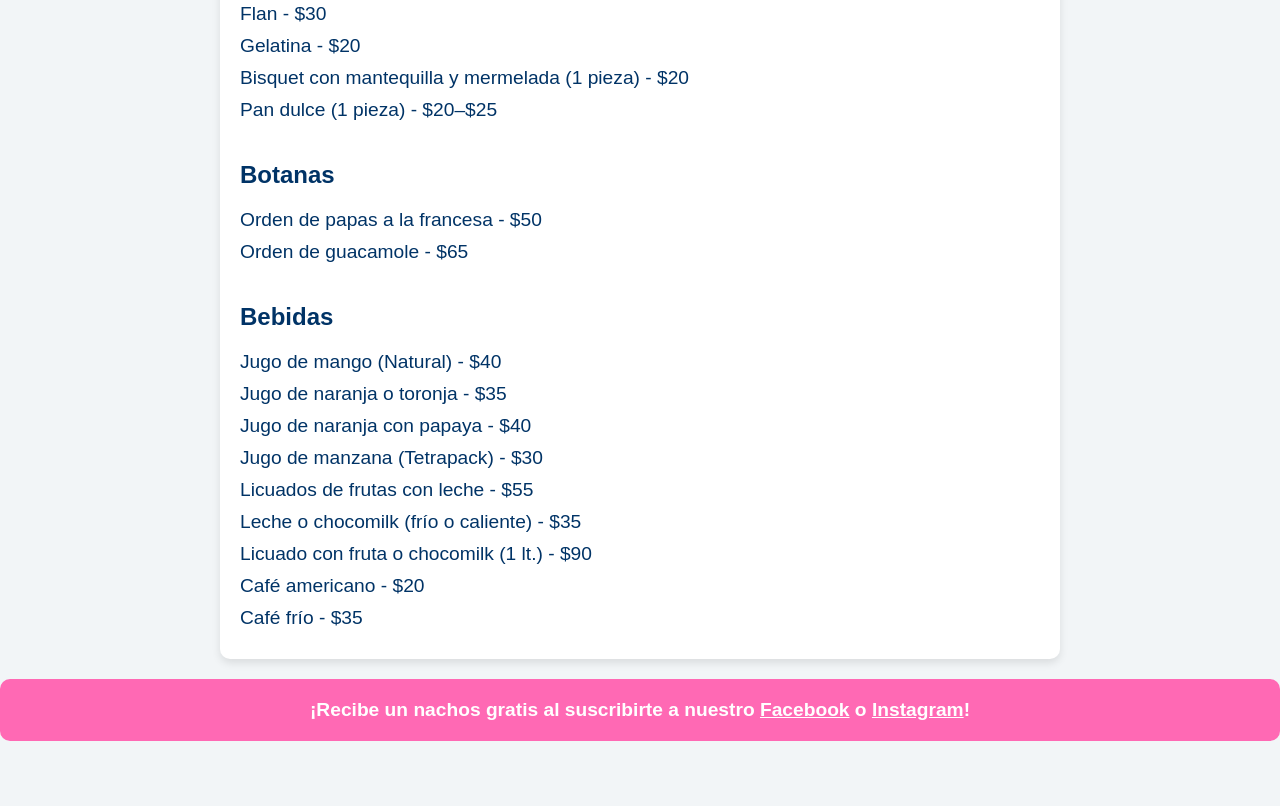
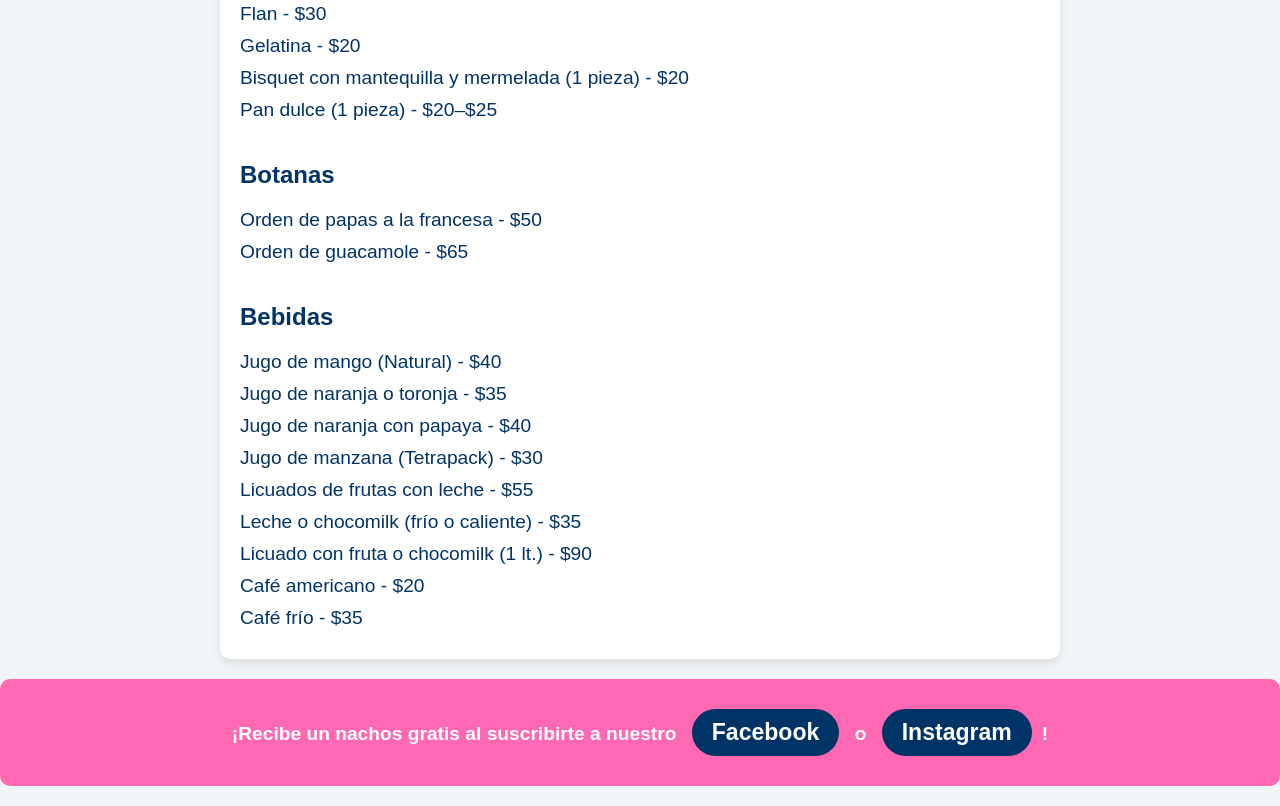
Before and after one commit to transuranium/hospital-americano, a plain HTML site: page index.html in a window 1280 px wide. Shown: the part 3367-4173 px from the top of the page. Before the commit the page ends 4128 px from the top, so only its background shows below. Drawn offline with Linux system fonts and the light colour scheme.

Commit message:
added social media buttons

```diff
--- a/index.html
+++ b/index.html
@@ -97,12 +97,19 @@
       }
 
       .offer a {
+        display: inline-block;
+        padding: 10px 20px;
+        margin: 10px;
+        background-color: #003366;
         color: #fff;
-        text-decoration: underline;
+        text-decoration: none;
+        border-radius: 30px;
+        font-size: 1.2em;
+        transition: background-color 0.3s ease;
       }
 
       .offer a:hover {
-        text-decoration: none;
+        background-color: #00509e;
       }
 
       /* Стили для мобильных устройств */
```
